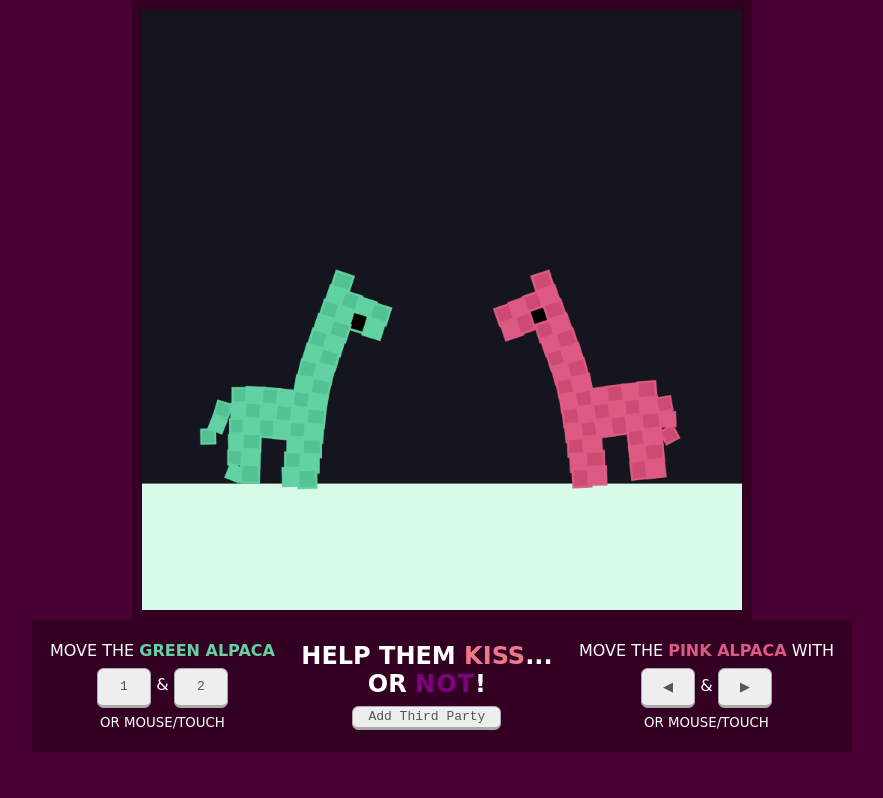
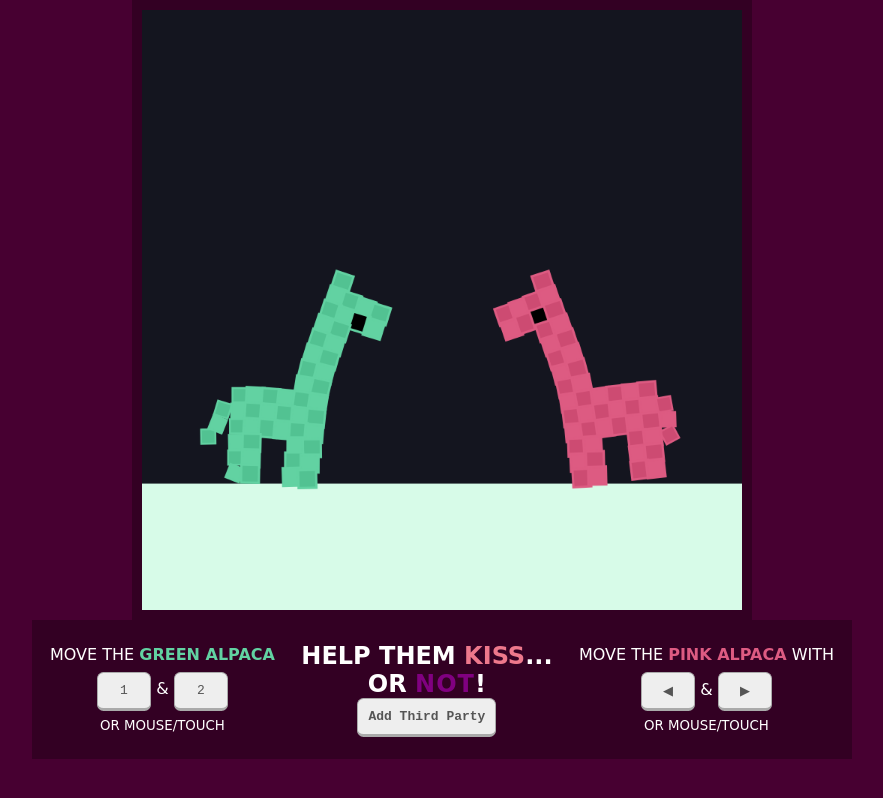
Before and after one commit to ErSongHeng/alpaca, a plain HTML site: page index.html in a window 1280 px wide. Shown: the whole page, without its empty margins (198-1081 px from the left). Drawn offline with Linux system fonts and the light colour scheme; animation ran at ten frames a second; a web font is replaced by a local one.

Commit message:
bolded button

```diff
--- a/style.css
+++ b/style.css
@@ -105,22 +105,21 @@ body {
 }
 
 .third-party {
-    display: inline-flex; /* Change display to flex */
-    align-items: center; /* Vertically center content */
-    padding: 10px 15px; /* Adjust padding to provide more space */
+    display: inline-block;
+    padding: 10px;
     border: solid 1px #aaa;
     background: #eee;
     border-radius: 0.1em;
     color: #555;
-    min-width: 70px; /* Set a minimum width to accommodate longer text */
-    height: 1.2em;
+    width: auto; /* Adjust width as needed */
+    height: auto; /* Adjust height as needed */
     text-transform: none;
     border-bottom-width: 0.3em;
     border-radius: 0.5em;
     border-bottom-right-radius: 0.5em;
     font-family: monospace;
     font-size: calc(13px);
-    line-height: 1.2em; /* Vertically center the text */
+    font-weight: bold; /* Make the text bold */
 }
 
 .third-party:active {
```
